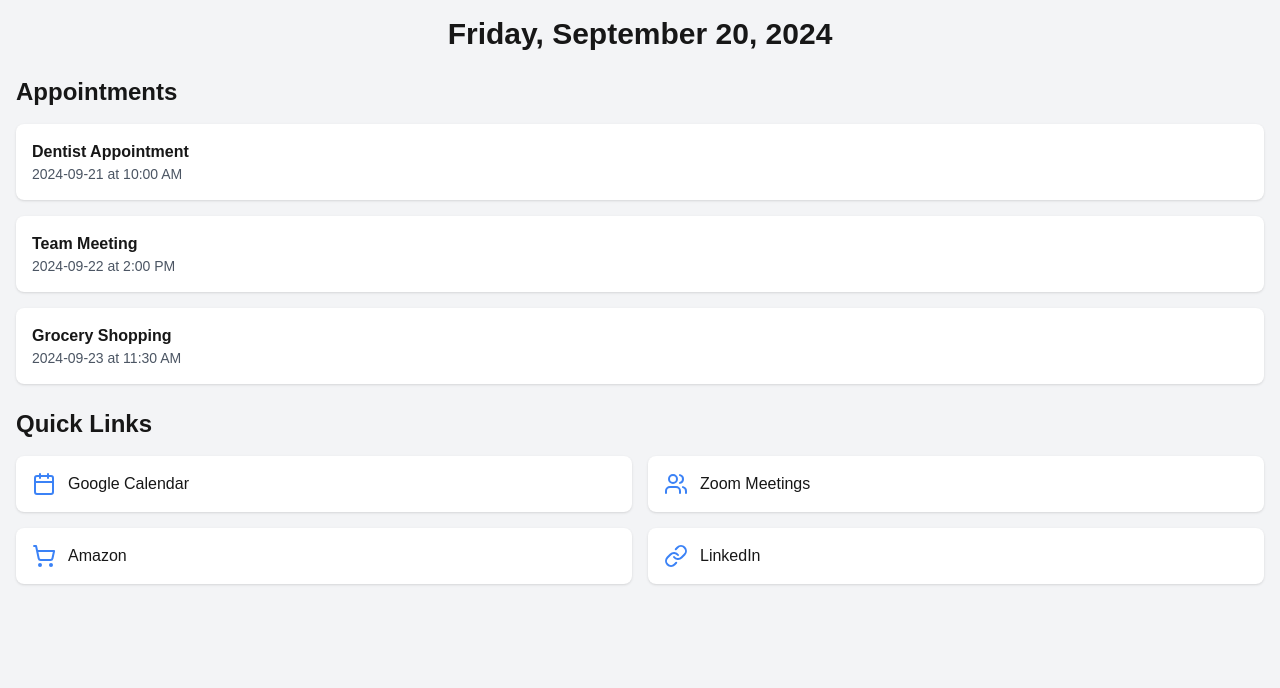
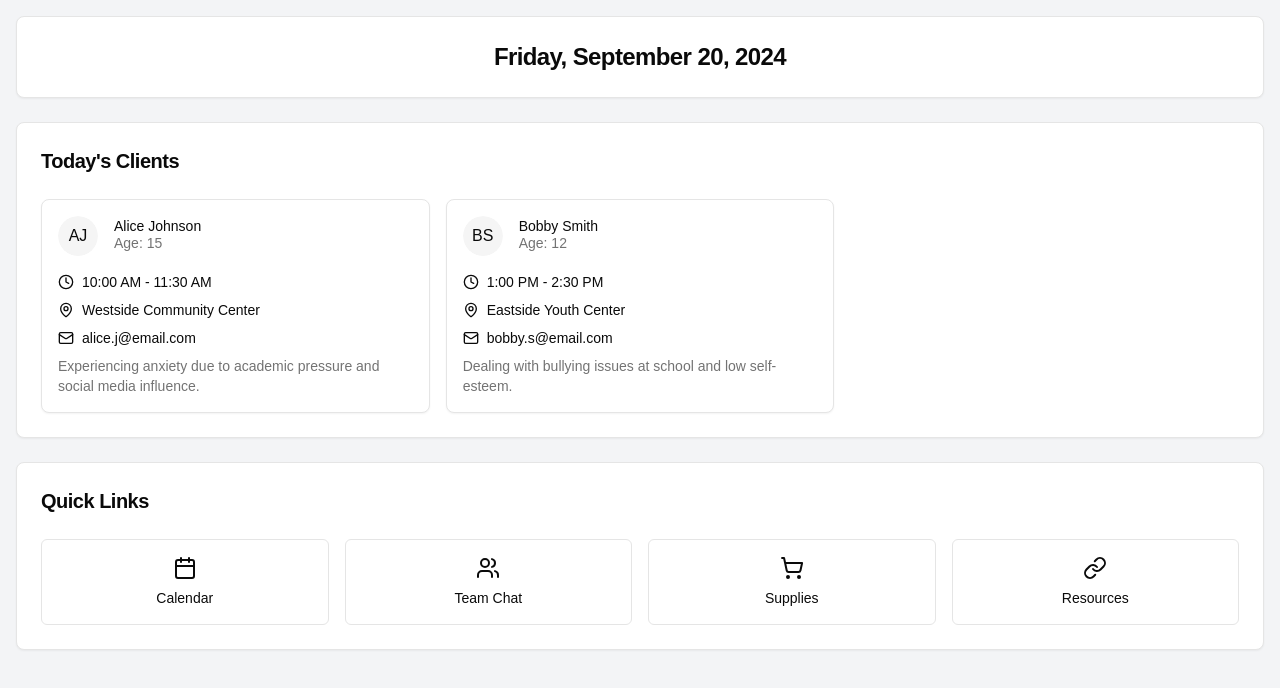
Before and after one commit to cfgjc24/Team-3, a Next.js app: page /offjob in a window 1280 px wide. Shown: the top 688 px of the page. Built offline with nearby package versions, Linux system fonts and the light colour scheme.

Commit message:
added location change to onjobpage

```diff
--- a/package.json
+++ b/package.json
@@ -14,6 +14,7 @@
     "@headlessui/react": "^2.1.8",
     "@heroicons/react": "^2.1.5",
     "@prisma/client": "^5.19.1",
+    "@radix-ui/react-avatar": "^1.1.0",
     "@radix-ui/react-scroll-area": "^1.1.0",
     "@radix-ui/react-toast": "^1.2.1",
     "@react-google-maps/api": "^2.19.3",
--- a/src/app/offjob/page.tsx
+++ b/src/app/offjob/page.tsx
@@ -1,29 +1,52 @@
 "use client";
 import { useState } from "react";
-import { Calendar, Users, ShoppingCart, Link } from "lucide-react";
+import { useRouter } from "next/navigation";
+import { Card, CardContent, CardHeader, CardTitle } from "@/components/ui/card";
+import { Button } from "@/components/ui/button";
+import { Avatar, AvatarFallback, AvatarImage } from "@/components/ui/avatar";
+import { Calendar, Users, ShoppingCart, Link, Mail, MapPin, Clock } from "lucide-react";
 
-const appointments = [
-  { id: 1, title: "Dentist Appointment", date: "2024-09-21", time: "10:00 AM" },
-  { id: 2, title: "Team Meeting", date: "2024-09-22", time: "2:00 PM" },
-  { id: 3, title: "Grocery Shopping", date: "2024-09-23", time: "11:30 AM" },
+const clients = [
+  {
+    id: 1,
+    name: "Alice Johnson",
+    age: 15,
+    timeFrame: "10:00 AM - 11:30 AM",
+    location: "Westside Community Center",
+    email: "alice.j@email.com",
+    notes: "Experiencing anxiety due to academic pressure and social media influence."
+  },
+  {
+    id: 2,
+    name: "Bobby Smith",
+    age: 12,
+    timeFrame: "1:00 PM - 2:30 PM",
+    location: "Eastside Youth Center",
+    email: "bobby.s@email.com",
+    notes: "Dealing with bullying issues at school and low self-esteem."
+  },
+//   {
+//     id: 3,
+//     name: "Charlie Brown",
+//     age: 17,
+//     timeFrame: "3:00 PM - 4:30 PM",
+//     location: "Downtown Counseling Office",
+//     email: "charlie.b@email.com",
+//     notes: "Struggling with depression and family conflicts."
+//   },
 ];
 
 const quickLinks = [
-  {
-    id: 1,
-    title: "Google Calendar",
-    url: "https://calendar.google.com",
-    icon: Calendar,
-  },
-  { id: 2, title: "Zoom Meetings", url: "https://zoom.us/join", icon: Users },
-  { id: 3, title: "Amazon", url: "https://www.amazon.com", icon: ShoppingCart },
-  { id: 4, title: "LinkedIn", url: "https://www.linkedin.com", icon: Link },
+  { id: 1, title: "Calendar", url: "https://calendar.google.com", icon: Calendar },
+  { id: 2, title: "Team Chat", url: "https://zoom.us/join", icon: Users },
+  { id: 3, title: "Supplies", url: "https://www.amazon.com", icon: ShoppingCart },
+  { id: 4, title: "Resources", url: "https://www.example.com", icon: Link },
 ];
 
-export default function OffJob() {
+export default function Home() {
   const [currentDate, setCurrentDate] = useState(new Date());
+  const router = useRouter();
 
-  // Format Date
   const formatDate = (date: Date) => {
     return date.toLocaleDateString("en-US", {
       weekday: "long",
@@ -33,49 +56,74 @@ export default function OffJob() {
     });
   };
 
+  const handleClientClick = (clientId: number) => {
+    router.push(`/onjobPage?clientId=${clientId}`);
+  };
+
   return (
-    <div className="min-h-screen p-4 bg-gray-100">
-      <header className="mb-6">
-        <h1 className="text-3xl font-bold text-center">
-          {formatDate(currentDate)}
-        </h1>
-      </header>
+    <div className="min-h-screen p-4 bg-gray-100 dark:bg-gray-900">
+      <Card className="mb-6">
+        <CardHeader>
+          <CardTitle className="text-2xl font-bold text-center">
+            {formatDate(currentDate)}
+          </CardTitle>
+        </CardHeader>
+      </Card>
 
-      <main>
-        <section className="mb-6">
-          <h2 className="text-2xl font-semibold mb-4">Appointments</h2>
-          <div className="space-y-4">
-            {appointments.map((appointment) => (
-              <div
-                key={appointment.id}
-                className="bg-white p-4 rounded-lg shadow"
-              >
-                <h3 className="font-semibold">{appointment.title}</h3>
-                <p className="text-sm text-gray-600">
-                  {appointment.date} at {appointment.time}
-                </p>
-              </div>
+      <main className="space-y-6">
+        <Card>
+          <CardHeader>
+            <CardTitle className="text-xl font-semibold">Today's Clients</CardTitle>
+          </CardHeader>
+          <CardContent className="grid gap-4 md:grid-cols-2 lg:grid-cols-3">
+            {clients.map((client) => (
+              <Card key={client.id} className="cursor-pointer hover:bg-gray-50 dark:hover:bg-gray-800 transition-colors" onClick={() => handleClientClick(client.id)}>
+                <CardContent className="flex flex-col space-y-4 p-4">
+                  <div className="flex items-center space-x-4">
+                    <Avatar>
+                      <AvatarFallback>{client.name.split(' ').map(n => n[0]).join('')}</AvatarFallback>
+                    </Avatar>
+                    <div>
+                      <p className="text-sm font-medium leading-none">{client.name}</p>
+                      <p className="text-sm text-muted-foreground">Age: {client.age}</p>
+                    </div>
+                  </div>
+                  <div className="space-y-2">
+                    <div className="flex items-center text-sm">
+                      <Clock className="mr-2 h-4 w-4" />
+                      {client.timeFrame}
+                    </div>
+                    <div className="flex items-center text-sm">
+                      <MapPin className="mr-2 h-4 w-4" />
+                      {client.location}
+                    </div>
+                    <div className="flex items-center text-sm">
+                      <Mail className="mr-2 h-4 w-4" />
+                      {client.email}
+                    </div>
+                    <p className="text-sm text-muted-foreground">{client.notes}</p>
+                  </div>
+                </CardContent>
+              </Card>
             ))}
-          </div>
-        </section>
+          </CardContent>
+        </Card>
 
-        <section>
-          <h2 className="text-2xl font-semibold mb-4">Quick Links</h2>
-          <div className="grid grid-cols-2 gap-4">
+        <Card>
+          <CardHeader>
+            <CardTitle className="text-xl font-semibold">Quick Links</CardTitle>
+          </CardHeader>
+          <CardContent className="grid grid-cols-2 gap-4 sm:grid-cols-4">
             {quickLinks.map((link) => (
-              <a
-                key={link.id}
-                href={link.url}
-                target="_blank"
-                rel="noopener noreferrer"
-                className="bg-white p-4 rounded-lg shadow flex items-center space-x-3 hover:bg-gray-50 transition-colors"
-              >
-                <link.icon className="w-6 h-6 text-blue-500" />
-                <span className="font-medium">{link.title}</span>
-              </a>
+              <Button key={link.id} variant="outline" className="h-auto flex flex-col items-center justify-center p-4 space-y-2" asChild>
+                <a href={link.url} target="_blank" rel="noopener noreferrer">
+                  <link.icon className="w-6 h-6" />
+                  <span className="text-sm font-medium">{link.title}</span>
+                </a>
+              </Button>
             ))}
-          </div>
-        </section>
+          </CardContent>
+        </Card>
       </main>
     </div>
   );
--- a/src/app/onjobPage/page.tsx
+++ b/src/app/onjobPage/page.tsx
@@ -1,13 +1,13 @@
 "use client";
-import { useState } from "react";
-import LocationComponent from "@/components/location";
+import { useState, useEffect } from "react";
 import { Button } from "@/components/ui/button";
 import { Card, CardContent, CardHeader, CardTitle } from "@/components/ui/card";
 import { AlertCircle, FileText, X } from "lucide-react";
 import { Alert, AlertDescription, AlertTitle } from "@/components/ui/alert";
+import LocationComponent from "@/components/location";
 
 // Mock function to simulate sending emails
-const sendEmails = (recipients: any[], template: string) => {
+const sendEmails = (recipients: string[], template: string) => {
   console.log(`Sending email to ${recipients.join(", ")}`);
   console.log(`Email content: ${template}`);
   return Promise.resolve(); // Simulating an async operation
@@ -15,6 +15,7 @@ const sendEmails = (recipients: any[], template: string) => {
 
 export default function Home() {
   const [alertSent, setAlertSent] = useState(false);
+  const [location, setLocation] = useState<string | null>(null);
 
   const handleRecordMeeting = () => {
     console.log("Meeting recording started.");
@@ -25,15 +26,11 @@ export default function Home() {
     const recipients = ["dlm352@cornell.edu", "thediegomarques@gmail.com"];
     const emailTemplate = `
       Subject: Emergency Alert - Childcare Volunteer Session
-
       An emergency alert has been triggered during a Childcare Volunteer Session.
       Please respond immediately.
-
-      Location: [Insert location from LocationComponent]
-
+      Location: ${location || "Unknown Location"}
       This is an automated message. Do not reply.
     `;
-
     try {
       await sendEmails(recipients, emailTemplate);
       console.log("Emergency alert sent!");
@@ -47,15 +44,19 @@ export default function Home() {
     console.log("Session ended.");
   };
 
+  const handleLocationUpdate = (newLocation: string) => {
+    setLocation(newLocation);
+  };
+
   return (
     <div className="flex flex-col min-h-screen p-4 sm:p-6 font-sans bg-gradient-to-b from-gray-50 to-gray-100 dark:from-gray-900 dark:to-gray-800">
       <main className="flex-grow flex flex-col gap-6 items-center justify-center">
         <Card className="w-full max-w-md shadow-lg">
           <CardHeader className="text-center">
-            <CardTitle className="text-2xl font-bold">Childcare Volunteer Session</CardTitle>
+            <CardTitle className="text-2xl font-bold">Provider Toolkit 🛠️</CardTitle>
           </CardHeader>
           <CardContent className="flex flex-col gap-4">
-            <LocationComponent />
+            <LocationComponent onLocationUpdate={handleLocationUpdate} />
             <Button
               onClick={handleRecordMeeting}
               className="w-full h-16 text-lg font-semibold"
--- a/src/components/location.tsx
+++ b/src/components/location.tsx
@@ -1,4 +1,6 @@
 import { useEffect, useState } from "react";
+import { Card, CardContent, CardHeader, CardTitle } from "@/components/ui/card";
+import { MapPin, Loader2 } from "lucide-react";
 
 interface Location {
   latitude: number;
@@ -13,25 +15,58 @@ interface Address {
   postcode: string;
 }
 
-export default function LocationComponent() {
+interface LocationComponentProps {
+  onLocationUpdate: (location: string) => void;
+}
+
+const useGeolocation = () => {
   const [location, setLocation] = useState<Location | null>(null);
+  const [error, setError] = useState<string | null>(null);
+
+  useEffect(() => {
+    if (typeof window === "undefined" || !("geolocation" in navigator)) {
+      setError("Geolocation is not supported by your browser.");
+      return;
+    }
+
+    const watchID = navigator.geolocation.watchPosition(
+      (position: GeolocationPosition) => {
+        const { latitude, longitude } = position.coords;
+        setLocation({ latitude, longitude });
+      },
+      (err: GeolocationPositionError) => {
+        setError(err.message);
+      },
+      {
+        enableHighAccuracy: true,
+        maximumAge: 60,
+      }
+    );
+
+    return () => navigator.geolocation.clearWatch(watchID);
+  }, []);
+
+  return { location, error };
+};
+
+const useReverseGeocoding = (location: Location | null) => {
   const [address, setAddress] = useState<Address | null>(null);
   const [error, setError] = useState<string | null>(null);
 
-  const fetchAddress = async (latitude: number, longitude: number) => {
-    const apiKey = process.env.NEXT_PUBLIC_GEOAPIFY_API_KEY; // Store your Geoapify API key in .env.local
-    const url = `https://api.geoapify.com/v1/geocode/reverse?lat=${latitude}&lon=${longitude}&apiKey=${apiKey}`;
-    console.log(url);
+  useEffect(() => {
+    if (!location) return;
+
+    const fetchAddress = async () => {
+      const apiKey = process.env.NEXT_PUBLIC_GEOAPIFY_API_KEY;
+      const url = `https://api.geoapify.com/v1/geocode/reverse?lat=${location.latitude}&lon=${location.longitude}&apiKey=${apiKey}`;
 
       try {
-      const response = await fetch(url, { method: "GET" });
+        const response = await fetch(url);
         const data = await response.json();
 
         if (data.features && data.features.length > 0) {
-        const { country, state, city, street, postcode } =
-          data.features[0].properties;
+          const { country, state, city, street, postcode } = data.features[0].properties;
           setAddress({ country, state, city, street, postcode });
-        // console.log(data.features[0].properties);
         } else {
           setError("No address found for these coordinates.");
         }
@@ -40,59 +75,67 @@ export default function LocationComponent() {
       }
     };
 
-  useEffect(() => {
-    if (typeof window !== "undefined" && "geolocation" in navigator) {
-      const watchID = navigator.geolocation.watchPosition(
-        (position: GeolocationPosition) => {
-          const { latitude, longitude } = position.coords;
-          setLocation({ latitude, longitude });
-          fetchAddress(latitude, longitude); // Fetch address every time location changes
-        },
-        (err: GeolocationPositionError) => {
-          setError(err.message);
-        },
-        {
-          enableHighAccuracy: true, // Optional: Request high accuracy
-          maximumAge: 60, // Optional: Do not use cached location data
-        },
+    fetchAddress();
+  }, [location]);
+
+  return { address, error };
+};
+
+const LocationDisplay = ({ location }: { location: Location }) => (
+  <div className="flex items-center space-x-2 text-sm text-gray-600 dark:text-gray-300">
+    <MapPin className="h-4 w-4" />
+    <span>Lat: {location.latitude.toFixed(4)}, Lon: {location.longitude.toFixed(4)}</span>
+  </div>
 );
 
-      return () => {
-        navigator.geolocation.clearWatch(watchID); // Cleanup the watcher on component unmount
-      };
-    } else {
-      setError("Geolocation is not supported by your browser.");
+const AddressDisplay = ({ address }: { address: Address }) => (
+  <div className="mt-2 text-sm text-gray-600 dark:text-gray-300">
+    <p>{address.street}</p>
+    <p>{address.city}, {address.state} {address.postcode}</p>
+    <p>{address.country}</p>
+  </div>
+);
+
+export default function LocationComponent({ onLocationUpdate }: LocationComponentProps) {
+  const { location, error: locationError } = useGeolocation();
+  const { address, error: addressError } = useReverseGeocoding(location);
+
+  useEffect(() => {
+    if (address) {
+      const locationString = `${address.street}, ${address.city}, ${address.state} ${address.postcode}, ${address.country}`;
+      onLocationUpdate(locationString);
     }
-  }, []);
+  }, [address, onLocationUpdate]);
 
   return (
-    <div>
-      {location ? (
-        <div>
-          <p>Latitude: {location.latitude}</p>
-          <p>Longitude: {location.longitude}</p>
+    <Card className="w-full">
+      <CardHeader>
+        <CardTitle className="text-lg font-semibold">Location Information</CardTitle>
+      </CardHeader>
+      <CardContent>
+        {locationError ? (
+          <p className="text-red-500">{locationError}</p>
+        ) : !location ? (
+          <div className="flex items-center space-x-2">
+            <Loader2 className="h-4 w-4 animate-spin" />
+            <span>Locating...</span>
           </div>
-      ) : error ? (
-        <p>Error: {error}</p>
         ) : (
-        <p>Loading location...</p>
+          <>
+            <LocationDisplay location={location} />
+            {addressError ? (
+              <p className="mt-2 text-red-500">{addressError}</p>
+            ) : !address ? (
+              <div className="mt-2 flex items-center space-x-2">
+                <Loader2 className="h-4 w-4 animate-spin" />
+                <span>Fetching address...</span>
+              </div>
+            ) : (
+              <AddressDisplay address={address} />
             )}
-
-      {address ? (
-        <div>
-          <h3>Address</h3>
-
-          <p>Street: {address.street}</p>
-          <p>City: {address.city}</p>
-          <p>State: {address.state}</p>
-          <p>Country: {address.country}</p>
-          <p>Postcode: {address.postcode}</p>
-        </div>
-      ) : error ? (
-        <p>Error fetching address: {error}</p>
-      ) : location ? (
-        <p>Fetching address...</p>
-      ) : null}
-    </div>
+          </>
+        )}
+      </CardContent>
+    </Card>
   );
 }
--- /dev/null
+++ b/src/components/ui/avatar.tsx
@@ -0,0 +1,50 @@
+"use client"
+
+import * as React from "react"
+import * as AvatarPrimitive from "@radix-ui/react-avatar"
+
+import { cn } from "@/lib/utils"
+
+const Avatar = React.forwardRef<
+  React.ElementRef<typeof AvatarPrimitive.Root>,
+  React.ComponentPropsWithoutRef<typeof AvatarPrimitive.Root>
+>(({ className, ...props }, ref) => (
+  <AvatarPrimitive.Root
+    ref={ref}
+    className={cn(
+      "relative flex h-10 w-10 shrink-0 overflow-hidden rounded-full",
+      className
+    )}
+    {...props}
+  />
+))
+Avatar.displayName = AvatarPrimitive.Root.displayName
+
+const AvatarImage = React.forwardRef<
+  React.ElementRef<typeof AvatarPrimitive.Image>,
+  React.ComponentPropsWithoutRef<typeof AvatarPrimitive.Image>
+>(({ className, ...props }, ref) => (
+  <AvatarPrimitive.Image
+    ref={ref}
+    className={cn("aspect-square h-full w-full", className)}
+    {...props}
+  />
+))
+AvatarImage.displayName = AvatarPrimitive.Image.displayName
+
+const AvatarFallback = React.forwardRef<
+  React.ElementRef<typeof AvatarPrimitive.Fallback>,
+  React.ComponentPropsWithoutRef<typeof AvatarPrimitive.Fallback>
+>(({ className, ...props }, ref) => (
+  <AvatarPrimitive.Fallback
+    ref={ref}
+    className={cn(
+      "flex h-full w-full items-center justify-center rounded-full bg-muted",
+      className
+    )}
+    {...props}
+  />
+))
+AvatarFallback.displayName = AvatarPrimitive.Fallback.displayName
+
+export { Avatar, AvatarImage, AvatarFallback }
```
Also changed, not shown: 1 other file (tests, documents, lock files or other folders). Lines whose indentation alone changed are shown as unchanged.
